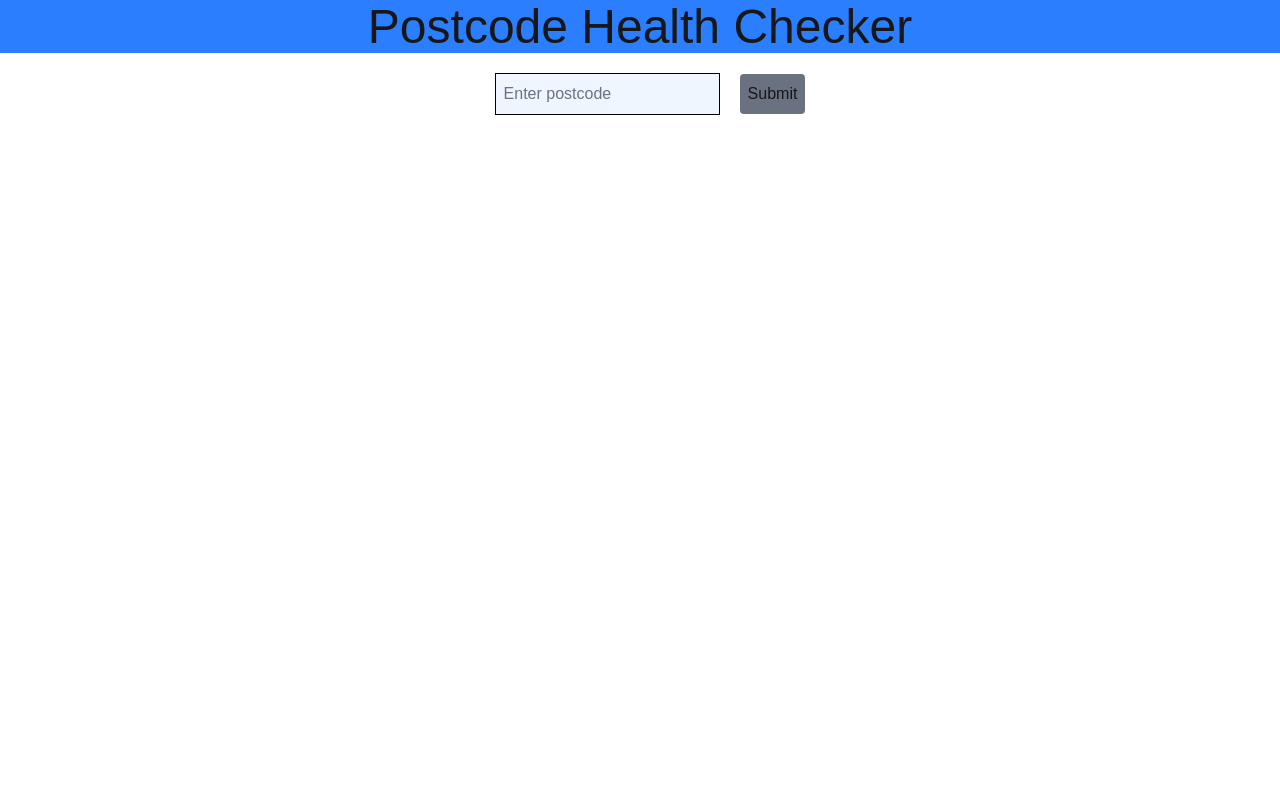
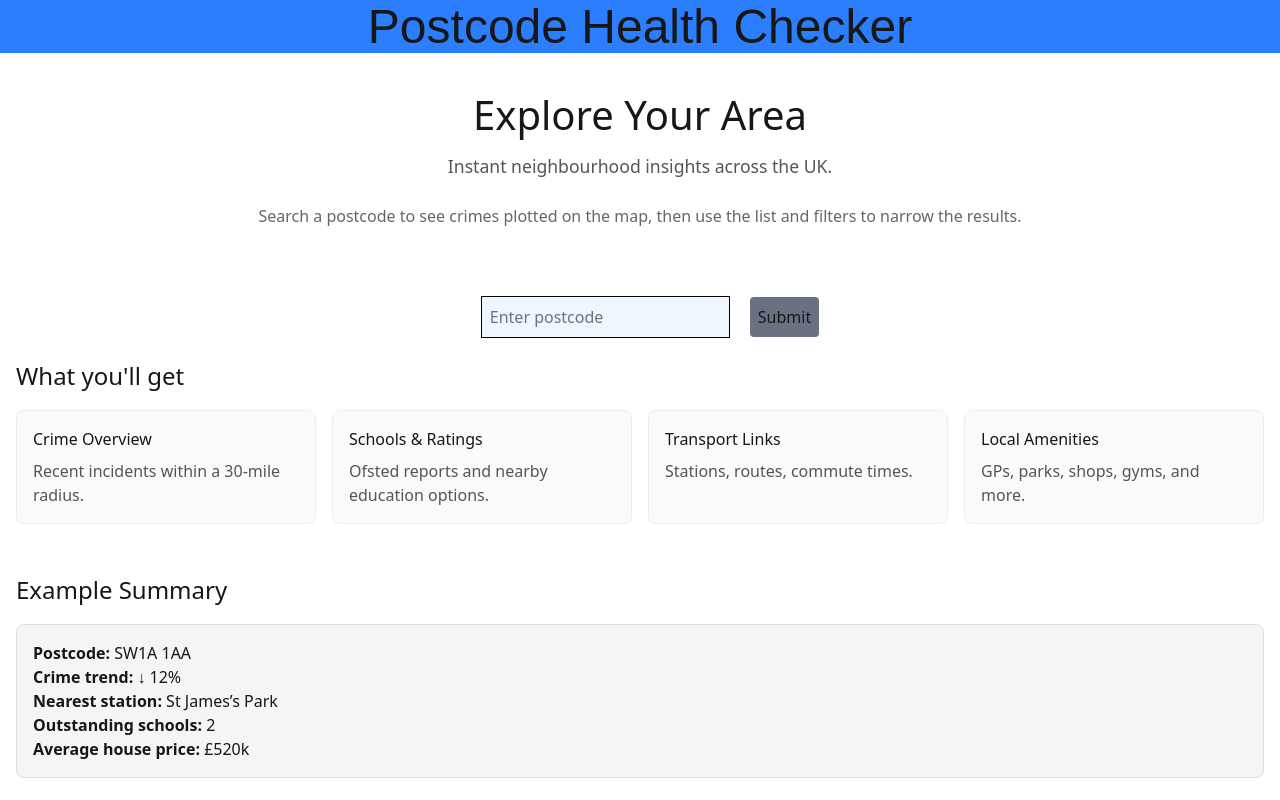
Before and after one commit to BMRich89/CrimeStatsReact, a Next.js app in the folder crime-stats-map/: page / in a window 1280 px wide. Shown: the top 800 px of the page. Built offline with nearby package versions, Linux system fonts and the light colour scheme.

Commit message:
pushed new homepage concept

```diff
--- /dev/null
+++ b/crime-stats-map/src/app/components/NewHomePageConcept.tsx
@@ -0,0 +1,167 @@
+import React from "react";
+import { CrimePostcodeSearch } from "./CrimePostcodeSearch";
+
+export const HomePage: React.FC = () => {
+  return (
+    <div style={styles.page}>
+      <section style={styles.heroShell}>
+        <div style={styles.hero}>
+          <h1 style={styles.title}>Explore Your Area</h1>
+          <p style={styles.subtitle}>Instant neighbourhood insights across the UK.</p>
+          <p style={styles.heroCopy}>
+            Search a postcode to see crimes plotted on the map, then use the list and filters to narrow the results.
+          </p>
+        </div>
+      </section>
+
+      <section style={styles.searchShell}>
+        <CrimePostcodeSearch />
+      </section>
+
+      {/* Feature Preview */}
+      <section style={styles.features}>
+        <h2 style={styles.sectionTitle}>What you&apos;ll get</h2>
+        <div style={styles.featureGrid}>
+          <FeatureCard
+            title="Crime Overview"
+            description="Recent incidents within a 30‑mile radius."
+          />
+          <FeatureCard
+            title="Schools & Ratings"
+            description="Ofsted reports and nearby education options."
+          />
+          <FeatureCard
+            title="Transport Links"
+            description="Stations, routes, commute times."
+          />
+          <FeatureCard
+            title="Local Amenities"
+            description="GPs, parks, shops, gyms, and more."
+          />
+        </div>
+      </section>
+
+      {/* Example Output */}
+      <section style={styles.example}>
+        <h2 style={styles.sectionTitle}>Example Summary</h2>
+        <div style={styles.exampleBox}>
+          <p><strong>Postcode:</strong> SW1A 1AA</p>
+          <p><strong>Crime trend:</strong> ↓ 12%</p>
+          <p><strong>Nearest station:</strong> St James’s Park</p>
+          <p><strong>Outstanding schools:</strong> 2</p>
+          <p><strong>Average house price:</strong> £520k</p>
+        </div>
+      </section>
+
+      {/* Mission Statement */}
+      <section style={styles.mission}>
+        <p>
+          LocalScope gives you a clear, factual snapshot of any UK neighbourhood.
+          Whether you&apos;re moving, comparing areas, or just curious, we help you
+          understand what&apos;s around you — instantly.
+        </p>
+      </section>
+
+      {/* Footer */}
+      <footer style={styles.footer}>
+        <p>Data sources: Police API, ONS, Ofsted, Environment Agency</p>
+      </footer>
+    </div>
+  );
+};
+
+const FeatureCard: React.FC<{ title: string; description: string }> = ({
+  title,
+  description,
+}) => (
+  <div style={styles.featureCard}>
+    <h3 style={styles.featureTitle}>{title}</h3>
+    <p style={styles.featureDesc}>{description}</p>
+  </div>
+);
+
+const styles: Record<string, React.CSSProperties> = {
+  page: {
+    fontFamily: "system-ui, sans-serif",
+    padding: "2rem 1rem 3rem",
+    width: "100%",
+    maxWidth: "1400px",
+    margin: "0 auto",
+  },
+  heroShell: {
+    width: "100%",
+    display: "flex",
+    justifyContent: "center",
+  },
+  hero: {
+    width: "100%",
+    maxWidth: "900px",
+    textAlign: "center",
+    marginBottom: "3rem",
+  },
+  title: {
+    fontSize: "2.5rem",
+    marginBottom: "0.5rem",
+  },
+  subtitle: {
+    fontSize: "1.1rem",
+    color: "#555",
+    marginBottom: "1.5rem",
+  },
+  heroCopy: {
+    fontSize: "1rem",
+    color: "#666",
+    margin: "0 auto",
+    maxWidth: "48rem",
+  },
+  searchShell: {
+    width: "100%",
+  },
+  features: {
+    marginBottom: "3rem",
+    width: "100%",
+  },
+  sectionTitle: {
+    fontSize: "1.5rem",
+    marginBottom: "1rem",
+  },
+  featureGrid: {
+    display: "grid",
+    gridTemplateColumns: "repeat(auto-fit, minmax(180px, 1fr))",
+    gap: "1rem",
+  },
+  featureCard: {
+    padding: "1rem",
+    borderRadius: "8px",
+    border: "1px solid #eee",
+    backgroundColor: "#fafafa",
+  },
+  featureTitle: {
+    marginBottom: "0.5rem",
+  },
+  featureDesc: {
+    color: "#555",
+  },
+  example: {
+    marginBottom: "3rem",
+    width: "100%",
+  },
+  exampleBox: {
+    padding: "1rem",
+    borderRadius: "8px",
+    backgroundColor: "#f5f5f5",
+    border: "1px solid #ddd",
+  },
+  mission: {
+    marginBottom: "3rem",
+    fontSize: "1.1rem",
+    color: "#444",
+    textAlign: "center",
+  },
+  footer: {
+    textAlign: "center",
+    fontSize: "0.9rem",
+    color: "#666",
+    marginTop: "2rem",
+  },
+};
--- a/crime-stats-map/src/app/page.tsx
+++ b/crime-stats-map/src/app/page.tsx
@@ -1,13 +1,13 @@
 "use client";
 import { PageContainer } from "./components/PageContainer";
 import { TitleBar } from "./components/Titlebar";
-import { CrimePostcodeSearch } from "./components/CrimePostcodeSearch";
+import { HomePage } from "./components/NewHomePageConcept";
 
 export default function Home() {
   return (
     <PageContainer>
       <TitleBar title="Postcode Health Checker" />
-      <CrimePostcodeSearch />
+      <HomePage />
     </PageContainer>
   );
 }
```
